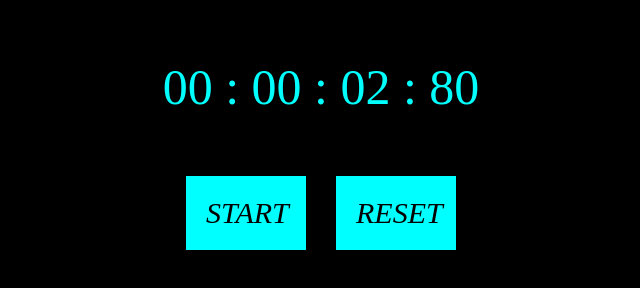
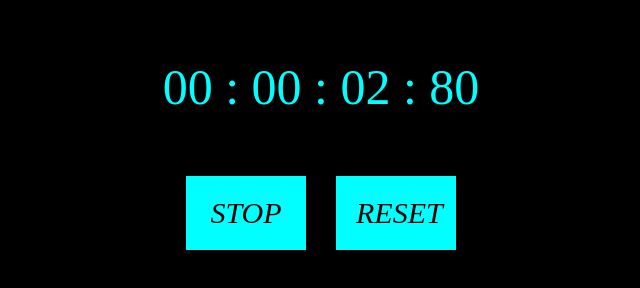
Before and after one commit to agzozsuetam/timetools, a plain HTML site: page stoper/index.html in a window 1280 px wide. Both pictures are taken after a click on the element "START". Shown: the full height of the page, 319-959 px from the left. Drawn offline with Linux system fonts and the light colour scheme.

Commit message:
Update #1

```diff
--- a/stoper/css/style.css
+++ b/stoper/css/style.css
@@ -1,5 +1,6 @@
 body {background-color:black}
 #wrapper {max-width:1000px; overflow:hidden; align-content:center; margin:0 auto}
+p {cursor:default}
 
 /*styl czasomierza*/
 #timer {color:aqua; font-size: 50px; font-style:bold; margin:0 auto; width:350px; text-align:center}
@@ -11,12 +12,12 @@ body {background-color:black}
 
 /*styl przycisków*/
 .row {margin:10px auto; width:300px}
-#starter{background-color:aqua; display:inline-block; vertical-align:top; margin:0 15px; width:80px; padding:20px; font-size:30px; font-style:oblique}
+#starter{background-color:aqua; display:inline-block; vertical-align:top; margin:0 15px; width:80px; padding:20px; font-size:30px; font-style:oblique; text-align:center; cursor:pointer}
 /*
 #twenty{background-color:aqua; display:inline-block; vertical-align:top; margin:0 15px; width:80px; padding:20px; font-size:30px; font-style:oblique}
 #thirty{background-color:aqua; display:inline-block; vertical-align:top; margin:0 15px; width:80px; padding:20px; font-size:30px; font-style:oblique}
 */
-#reset{background-color:aqua; display:inline-block; vertical-align:top; margin:0 15px; width:80px; padding:20px; font-size:30px; font-style:oblique}
+#reset{background-color:aqua; display:inline-block; vertical-align:top; margin:0 15px; width:80px; padding:20px; font-size:30px; font-style:oblique; text-align:center; cursor:pointer}
 /*
 #fifty{background-color:aqua; display:inline-block; vertical-align:top; margin:0 15px; width:80px; padding:20px; font-size:30px; font-style:oblique}
 #sixty{background-color:aqua; display:inline-block; vertical-align:top; margin:0 15px; width:80px; padding:20px; font-size:30px; font-style:oblique}
--- a/stoper/js/stopwatch.js
+++ b/stoper/js/stopwatch.js
@@ -5,19 +5,27 @@ var h = 0;
 var m = 0;
 var s = 0;
 var ms = 0;
+var interval = null;
 //var al = new Audio("Alarma.mp3");
 //var check = 0;
 
 st.onclick = function(){
-    window.setInterval(timeLoop, 10);
-}
+    if(st.innerHTML=="START"){
+        interval = window.setInterval(timeLoop, 10);
+        st.innerHTML = "STOP";
+    }else{
+        window.clearInterval(interval);
+        st.innerHTML = "START";
+    };
+};
 
 res.onclick = function(){
     h=0;
     m=0;
     s=0;
     ms=0;
-}
+    display();
+};
 
 function timeLoop(){
     if(ms<99){
@@ -31,15 +39,15 @@ function timeLoop(){
     }else{
         m = m-60;
         h++;
-    }
+    };
     display();
-}
+};
 
 function display(){
     document.getElementById("hour").innerHTML = h>9 ? h : "0"+h;
     document.getElementById("minute").innerHTML = m>9 ? m : "0"+m;
     document.getElementById("second").innerHTML = s>9 ? s : "0"+s;
     document.getElementById("milisecond").innerHTML = ms>9 ? ms : "0"+ms;
-}
+};
 
 //window.setInterval(timeLoop, 1000);
```
